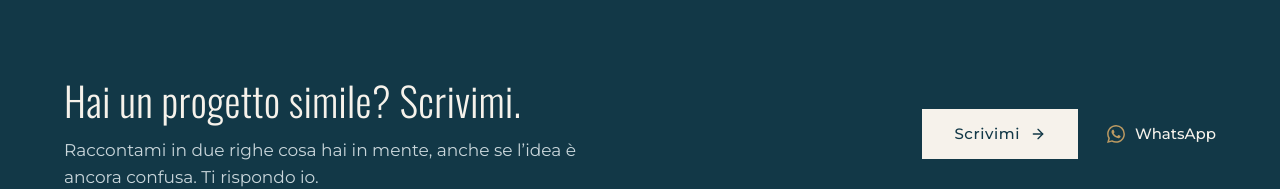
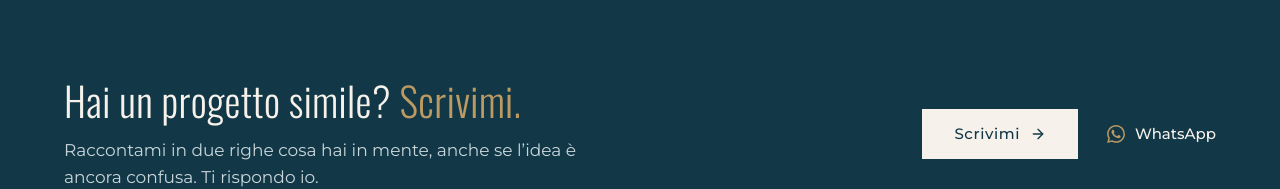
Before and after one commit to 7eightDev/archilab, a Next.js app: page /progetti in a window 1280 px wide. Shown: the part 2441-2630 px from the top of the page. Built offline with nearby package versions, Linux system fonts and the light colour scheme; no server answers.

Commit message:
fix(site): set the closing band's "Scrivimi." in brass

```diff
--- a/app/_components/site/closing-cta.tsx
+++ b/app/_components/site/closing-cta.tsx
@@ -6,14 +6,17 @@ import { PAGE_CTA_ID } from './mobile-contact-bar'
 import { containerClass } from './section-heading'
 import { WhatsappIcon } from './whatsapp-icon'
 
-/** Band that closes the project pages: "Scrivimi" opens the contact drawer, WhatsApp opens a chat. */
+/**
+ * Band that closes the project pages: the question in `title` is answered by "Scrivimi." in brass;
+ * the "Scrivimi" button opens the contact drawer, WhatsApp opens a chat.
+ */
 export function ClosingCta({ title }: { title: string }) {
   return (
     <section id={PAGE_CTA_ID} aria-labelledby={`${PAGE_CTA_ID}-title`} className="border-t border-border bg-secondary">
       <div className={`${containerClass} grid items-center gap-10 py-16 sm:py-24 lg:grid-cols-12 lg:gap-12`}>
         <div className="flex flex-col gap-3.5 lg:col-span-7">
           <h2 id={`${PAGE_CTA_ID}-title`} className="font-heading text-[28px] leading-[1.15] font-light tracking-[.01em] text-balance sm:text-[40px]">
-            {title}
+            {title} <span className="text-ottone">Scrivimi.</span>
           </h2>
           <p className="max-w-[560px] text-[17px] leading-[1.6] text-muted-foreground">
             Raccontami in due righe cosa hai in mente, anche se l’idea è ancora confusa. Ti rispondo io.
--- a/app/progetti/[slug]/page.tsx
+++ b/app/progetti/[slug]/page.tsx
@@ -40,7 +40,7 @@ export default async function ProjectPage({ params }: PageProps<'/progetti/[slug
     <>
       <ProjectDetail project={project} services={services} previous={previous} next={next} related={related} />
       <ClosingCta
-        title={project.category === 'ristrutturazione' ? 'Hai una casa da ripensare? Scrivimi.' : 'Hai un progetto simile? Scrivimi.'}
+        title={project.category === 'ristrutturazione' ? 'Hai una casa da ripensare?' : 'Hai un progetto simile?'}
       />
     </>
   )
--- a/app/progetti/page.tsx
+++ b/app/progetti/page.tsx
@@ -117,7 +117,7 @@ export default function ProjectsPage({ searchParams }: { searchParams: SearchPar
           <ProjectsList searchParams={searchParams} />
         </Suspense>
       </div>
-      <ClosingCta title="Hai un progetto simile? Scrivimi." />
+      <ClosingCta title="Hai un progetto simile?" />
     </>
   )
 }
```
Also changed, not shown: 1 other file (tests, documents, lock files or other folders).
